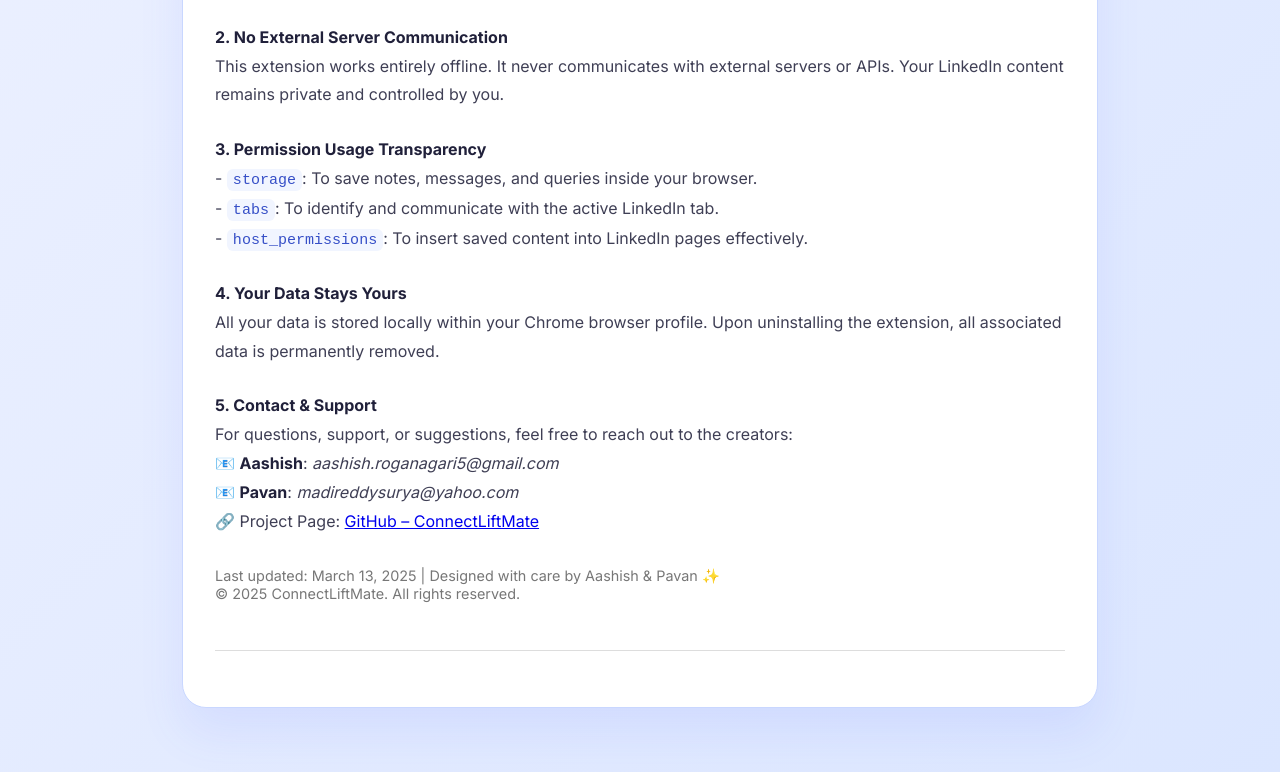
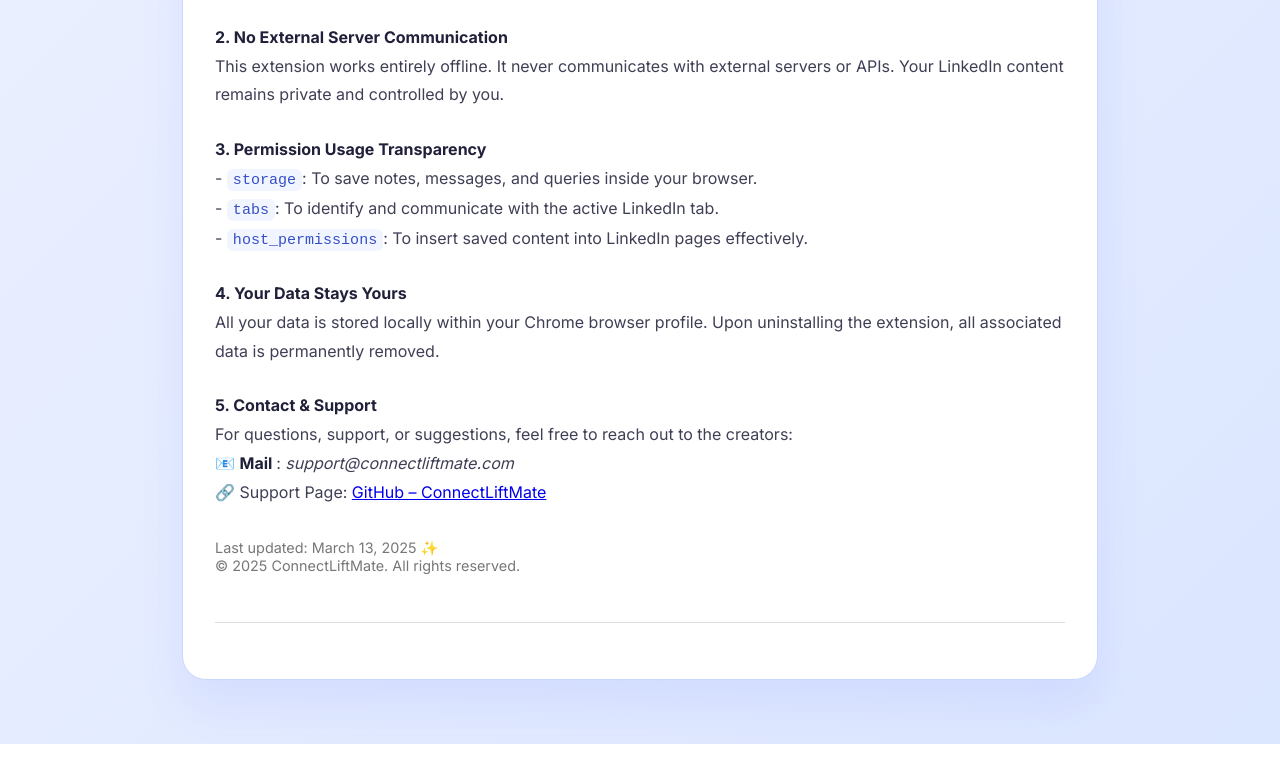
Before and after one commit to AshishRogannagari/connectliftmate-privacy-policy, a plain HTML site: page index.html in a window 1280 px wide. Shown: the part 405-1177 px from the top of the page. After the commit the page ends 1149 px from the top, so only its background shows below. Drawn offline with Linux system fonts and the light colour scheme.

Commit message:
Update index.html

```diff
--- a/index.html
+++ b/index.html
@@ -107,12 +107,11 @@
 
         <p><strong>5. Contact & Support</strong><br>
             For questions, support, or suggestions, feel free to reach out to the creators:<br>
-            📧 <strong>Aashish</strong>: <em>aashish.roganagari5@gmail.com</em><br>
-            📧 <strong>Pavan</strong>: <em>madireddysurya@yahoo.com</em><br>
-            🔗 Project Page: <a href="https://ashishrogannagari.github.io/ConnectLiftMate/" target="_blank">GitHub –
+            📧 <strong>Mail </strong>: <em>support@connectliftmate.com</em><br>
+            🔗 Support Page: <a href="https://tools.connectliftmate.com/support/" target="_blank">GitHub –
                 ConnectLiftMate</a></p>
 
-        <div class="footer">Last updated: March 13, 2025 | Designed with care by Aashish & Pavan ✨<br>
+        <div class="footer">Last updated: March 13, 2025  ✨<br>
             © 2025 ConnectLiftMate. All rights reserved.</div>
 
         <hr />
```
